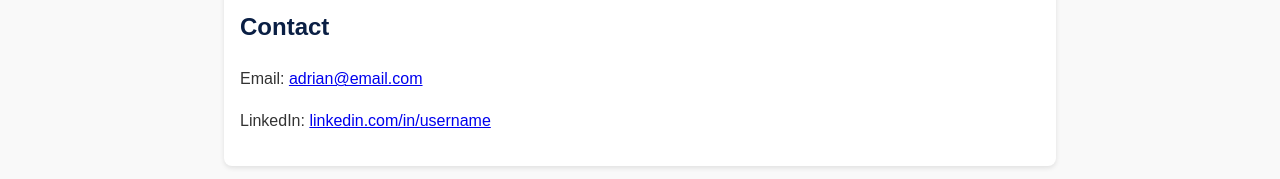
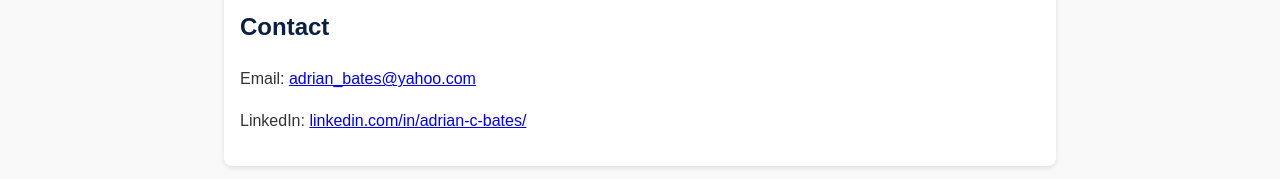
Before and after one commit to StrategeeConsulting/StrategeeConsulting.github.io, a plain HTML site: page index.html in a window 1280 px wide. Shown: the part 701-880 px from the top of the page. Drawn offline with Linux system fonts and the light colour scheme.

Commit message:
Update index.html

```diff
--- a/index.html
+++ b/index.html
@@ -100,8 +100,8 @@
 
   <section id="contact">
     <h2>Contact</h2>
-    <p>Email: <a href="mailto:adrian@email.com">adrian@email.com</a></p>
-    <p>LinkedIn: <a href="https://linkedin.com/in/username" target="_blank">linkedin.com/in/username</a></p>
+    <p>Email: <a href="mailto:adrian_bates@yahoo.com">adrian_bates@yahoo.com</a></p>
+    <p>LinkedIn: <a href="https://www.linkedin.com/in/adrian-c-bates/" target="_blank">linkedin.com/in/adrian-c-bates/</a></p>
   </section>
 
   <footer>
```
